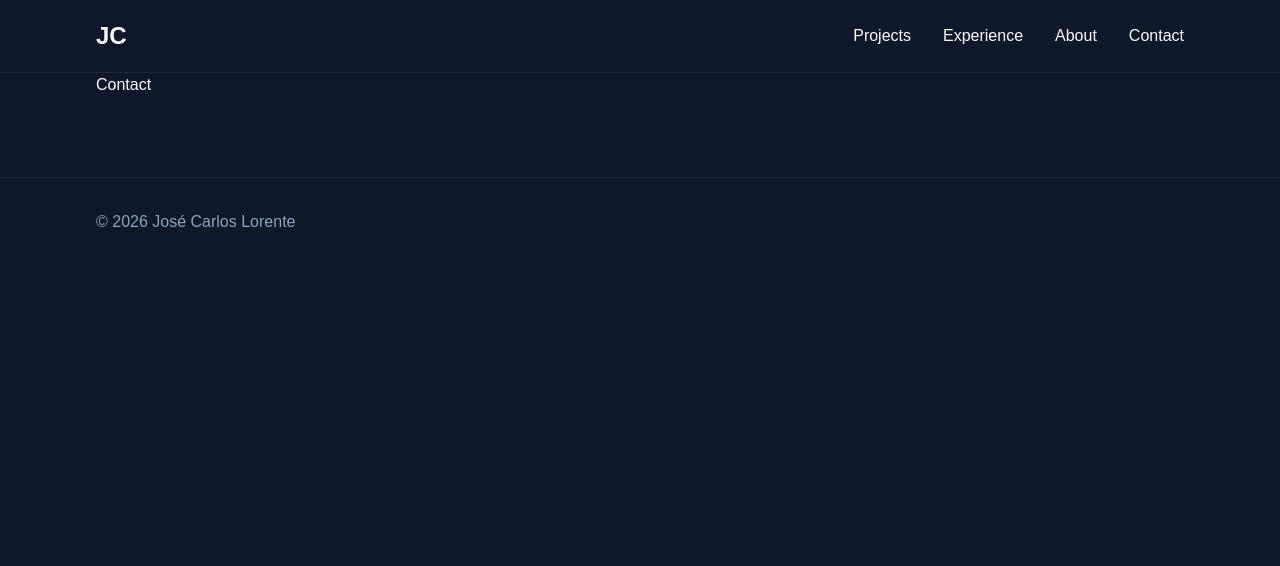
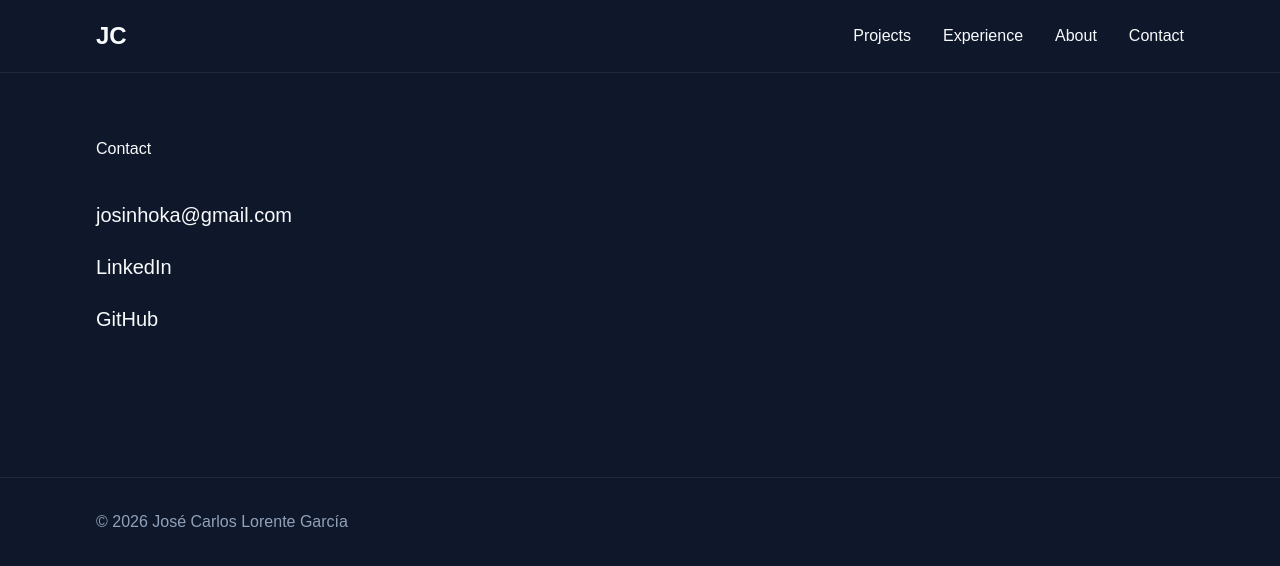
Before and after one commit to josinhoka/jclorente-dev, a Next.js app: page /contact in a window 1280 px wide. Shown: the top 566 px of the page. Built offline with nearby package versions, Linux system fonts and the light colour scheme.

Commit message:
Complete portfolio pages

```diff
--- a/app/about/page.tsx
+++ b/app/about/page.tsx
@@ -1,14 +1,64 @@
-import SectionTitle from "@/components/ui/SectionTitle";
+import SectionTitle
+from "@/components/ui/SectionTitle";
+
+import { about }
+from "@/data/about";
 
 export default function AboutPage() {
-    return (
-    <main>
-        <SectionTitle title="About Me" />
 
-        <p>
-            Backend Developer focused on Java,
-            PHP and software development.
-        </p>
+  return (
+
+    <main
+      className="
+        py-16
+        max-w-4xl
+      "
+    >
+
+      <SectionTitle
+        title={about.title}
+      />
+
+      <div
+        className="
+          mt-10
+          space-y-8
+        "
+      >
+
+        {
+
+          about.paragraphs.map(
+            (
+              paragraph,
+              index
+            ) => (
+
+              <p
+
+                key={index}
+
+                className="
+                  text-lg
+                  text-slate-300
+                  leading-8
+                "
+
+              >
+
+                {paragraph}
+
+              </p>
+
+            )
+          )
+
+        }
+
+      </div>
+
     </main>
-    );
+
+  );
+
 }
--- a/app/contact/page.tsx
+++ b/app/contact/page.tsx
@@ -1,3 +1,89 @@
+import SectionTitle
+from "@/components/ui/SectionTitle";
+
+import { profile }
+from "@/data/profile";
+
 export default function ContactPage() {
-    return <h1>Contact</h1>;
+
+  return (
+
+    <main
+      className="
+        py-16
+      "
+    >
+
+      <SectionTitle
+        title="Contact"
+      />
+
+      <div
+        className="
+          mt-10
+          space-y-6
+        "
+      >
+
+        <a
+
+          href={`mailto:${profile.email}`}
+
+          className="
+            block
+
+            text-xl
+
+            hover:text-sky-400
+          "
+        >
+
+          {profile.email}
+
+        </a>
+
+        <a
+
+          href={profile.linkedin}
+
+          target="_blank"
+
+          className="
+            block
+
+            text-xl
+
+            hover:text-sky-400
+          "
+        >
+
+          LinkedIn
+
+        </a>
+
+        <a
+
+          href={profile.github}
+
+          target="_blank"
+
+          className="
+            block
+
+            text-xl
+
+            hover:text-sky-400
+          "
+        >
+
+          GitHub
+
+        </a>
+
+      </div>
+
+    </main>
+
+  );
+
 }
--- a/app/layout.tsx
+++ b/app/layout.tsx
@@ -23,7 +23,7 @@ const geistMono = Geist_Mono({
   subsets: ["latin"],
 });
 
-export const metadata: Metadata = {
+export const metadata = {
 
   title:
     "José Carlos Lorente",
--- a/components/experience/ExperienceCard.tsx
+++ b/components/experience/ExperienceCard.tsx
@@ -1,4 +1,7 @@
 import { Experience } from "@/types/experience";
+
+import TechBadge
+from "./TechBadge";
 
 interface ExperienceCardProps {
   experience: Experience;
@@ -46,12 +49,10 @@ export default function ExperienceCard({
       <div className="flex flex-wrap gap-2 mt-4">
 
         {experience.technologies.map((tech) => (
-          <span
+          <TechBadge
             key={tech}
-            className="px-2 py-1 bg-slate-800 rounded text-sm"
-          >
-            {tech}
-          </span>
+            label={tech}
+          />
         ))}
 
       </div>
--- /dev/null
+++ b/components/experience/TechBadge.tsx
@@ -0,0 +1,34 @@
+interface TechBadgeProps {
+
+  label: string;
+
+}
+
+export default function TechBadge({
+  label,
+}: TechBadgeProps) {
+
+  return (
+
+    <span
+      className="
+        px-3
+        py-1
+
+        rounded
+
+        bg-slate-800
+
+        text-slate-200
+
+        text-sm
+      "
+    >
+
+      {label}
+
+    </span>
+
+  );
+
+}
--- /dev/null
+++ b/data/about.ts
@@ -0,0 +1,18 @@
+export const about = {
+
+  title:
+    "About Me",
+
+  paragraphs: [
+
+`I'm a Backend Developer with a background in systems administration, automation and business applications.`,
+
+`During my career I worked across logistics, enterprise software and operational environments solving incidents, improving processes and building internal tools.`,
+
+`Currently focused on backend development using Java, Spring Boot, PHP and modern software practices.`,
+
+`I also enjoy understanding the full product lifecycle including UX, project management and software architecture.`
+
+  ]
+
+};
--- a/data/profile.ts
+++ b/data/profile.ts
@@ -1,6 +1,6 @@
 export const profile = {
-  name: "José Carlos Lorente",
-  headline: "Backend Developer",
+  name: "José Carlos Lorente García",
+  headline: "Backend & Software Developer",
 
   tagline:
     "Java • Spring Boot • PHP • Laravel",
@@ -10,7 +10,7 @@ export const profile = {
 
   github: "https://github.com/josinhoka",
 
-  linkedin: "https://linkedin.com/in/jose-carlos-lorente",
+  linkedin: "https://linkedin.com/in/josé-carlos-lorente-93b78341",
 
   email: "josinhoka@gmail.com",
 };
```
